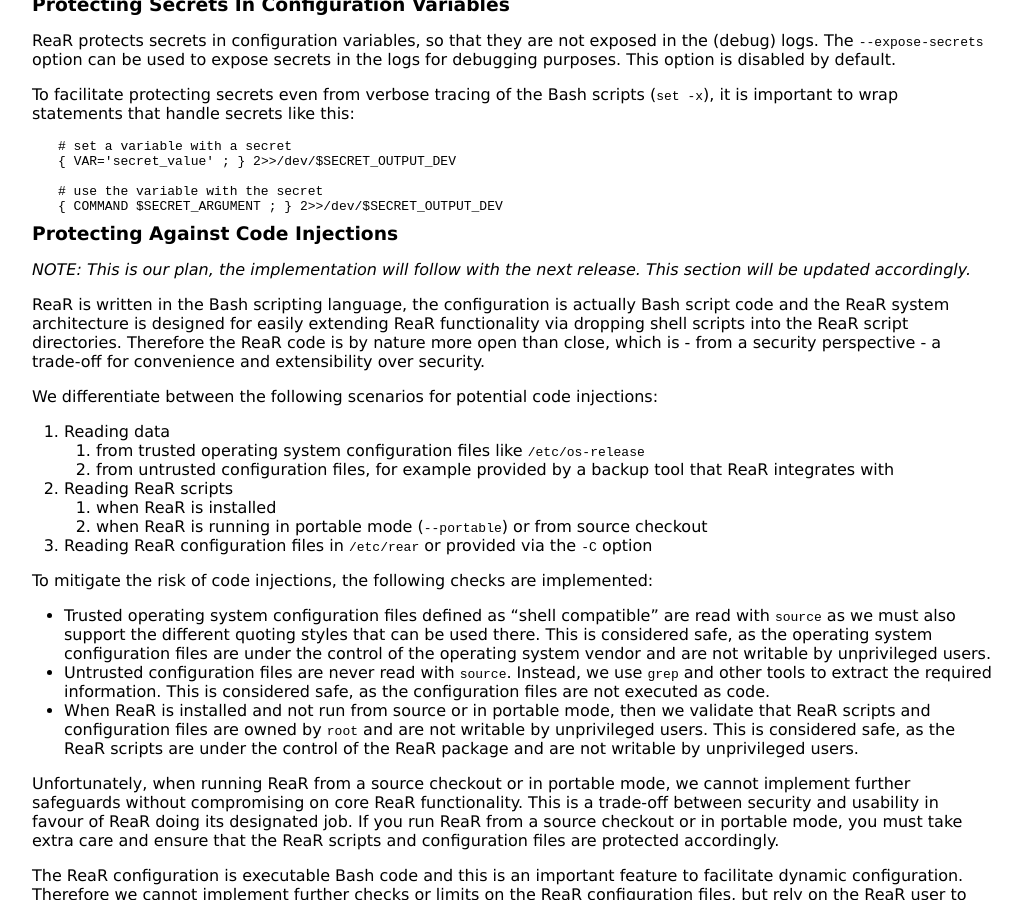
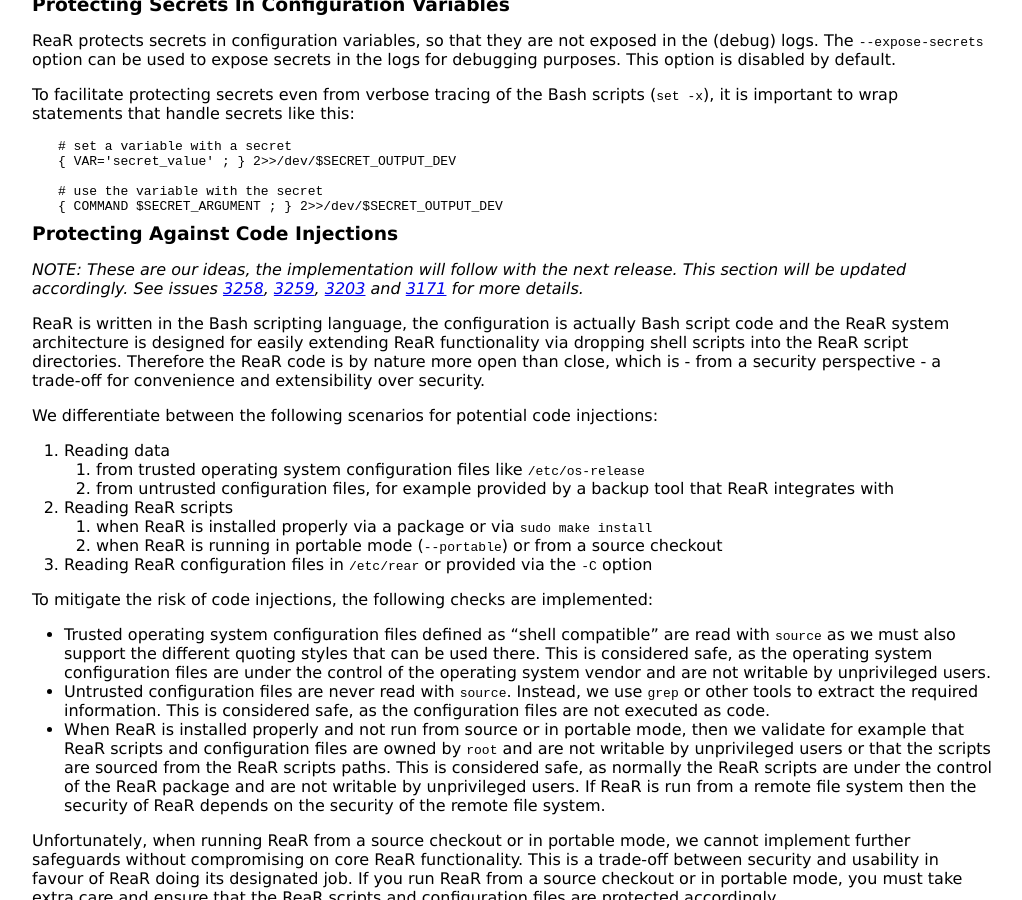
Before and after one commit to rear/rear.github.com, a Jekyll site: the page built from documentation/security-architecture.md, in a window 1280 px wide and 900 px high, scrolled down 1238 px. Shown: the whole window, without its empty margins (128-1150 px from the left). Built offline with Jekyll 4.4.1, drawn with Linux system fonts in a browser that asks for light colours.

Commit message:
update after maintainer talk

```diff
--- a/documentation/security-architecture.md
+++ b/documentation/security-architecture.md
@@ -47,7 +47,7 @@
 
 ### Protecting Against Code Injections
 
-*NOTE: This is our plan, the implementation will follow with the next release. This section will be updated accordingly.*
+*NOTE: These are our ideas, the implementation will follow with the next release. This section will be updated accordingly. See issues [3258](https://github.com/rear/rear/pull/3258), [3259](https://github.com/rear/rear/issues/3259), [3203](https://github.com/rear/rear/pull/3203) and [3171](https://github.com/rear/rear/pull/3171) for more details.*
 
 ReaR is written in the Bash scripting language, the configuration is actually Bash script code and the ReaR system architecture is designed for easily extending ReaR functionality via dropping shell scripts into the ReaR script directories. Therefore the ReaR code is by nature more open than close, which is - from a security perspective - a trade-off for convenience and extensibility over security.
 
@@ -57,15 +57,15 @@
    1. from trusted operating system configuration files like `/etc/os-release`
    2. from untrusted configuration files, for example provided by a backup tool that ReaR integrates with
 2. Reading ReaR scripts
-   1. when ReaR is installed
-   2. when ReaR is running in portable mode (`--portable`) or from source checkout
+   1. when ReaR is installed properly via a package or via `sudo make install`
+   2. when ReaR is running in portable mode (`--portable`) or from a source checkout
 3. Reading ReaR configuration files in `/etc/rear` or provided via the `-C` option
 
 To mitigate the risk of code injections, the following checks are implemented:
 
 * Trusted operating system configuration files defined as "shell compatible" are read with `source` as we must also support the different quoting styles that can be used there. This is considered safe, as the operating system configuration files are under the control of the operating system vendor and are not writable by unprivileged users.
-* Untrusted configuration files are never read with `source`. Instead, we use `grep` and other tools to extract the required information. This is considered safe, as the configuration files are not executed as code.
-* When ReaR is installed and not run from source or in portable mode, then we validate that ReaR scripts and configuration files are owned by `root` and are not writable by unprivileged users. This is considered safe, as the ReaR scripts are under the control of the ReaR package and are not writable by unprivileged users.
+* Untrusted configuration files are never read with `source`. Instead, we use `grep` or other tools to extract the required information. This is considered safe, as the configuration files are not executed as code.
+* When ReaR is installed properly and not run from source or in portable mode, then we validate for example that ReaR scripts and configuration files are owned by `root` and are not writable by unprivileged users or that the scripts are sourced from the ReaR scripts paths. This is considered safe, as normally the ReaR scripts are under the control of the ReaR package and are not writable by unprivileged users. If ReaR is run from a remote file system then the security of ReaR depends on the security of the remote file system.
 
 Unfortunately, when running ReaR from a source checkout or in portable mode, we cannot implement further safeguards without compromising on core ReaR functionality. This is a trade-off between security and usability in favour of ReaR doing its designated job. If you run ReaR from a source checkout or in portable mode, you must take extra care and ensure that the ReaR scripts and configuration files are protected accordingly.
 
```
Also changed, not shown: documentation/getting-started.md (+3 -1 lines).
